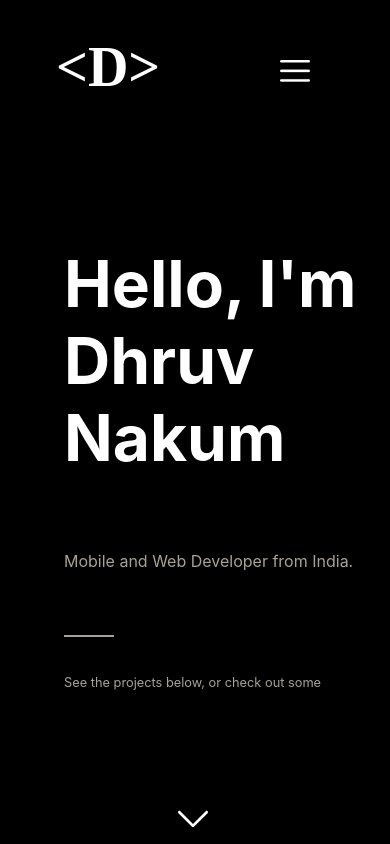
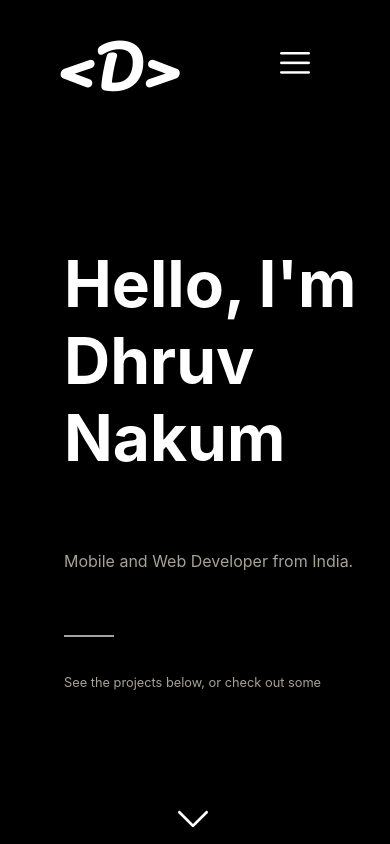
Before and after one commit to red-star25/next-portfolio, a Next.js app: page / in a window 390 px wide. Shown: the top 844 px of the page. Built offline with nearby package versions, Linux system fonts and the light colour scheme.

Commit message:
font fix

```diff
--- a/pages/_app.js
+++ b/pages/_app.js
@@ -1,7 +1,7 @@
-import '../styles/globals.css'
+import "../styles/globals.css";
 
 function MyApp({ Component, pageProps }) {
-  return <Component {...pageProps} />
+  return <Component {...pageProps} />;
 }
 
-export default MyApp
+export default MyApp;
--- a/styles/Header.module.css
+++ b/styles/Header.module.css
@@ -1,3 +1,5 @@
+@import url("https://fonts.googleapis.com/css2?family=Pacifico&display=swap");
+
 .header {
   display: flex;
   justify-content: space-between;
@@ -59,7 +61,7 @@ h1.header__logo {
   .header__mobile__links {
     display: flex;
     justify-content: center;
-    margin-top: 1em;
+    align-items: center;
     width: 100%;
     flex-direction: column;
     clip-path: circle(100px at 90% -10%);
@@ -78,9 +80,9 @@ h1.header__logo {
 
   .menuLinks li {
     color: white;
-    font-size: 2rem;
+    font-size: 1rem;
     text-align: center;
-    margin: 2em 0px;
+    margin: 4.5em 0px;
     transition: 0.3s;
   }
 
@@ -118,10 +120,11 @@ h1.header__logo {
     width: fit-content;
     text-decoration: none;
     color: white;
-    padding: 0.5em 2.5em;
+    padding: 0.2em 2em;
     margin: 0 0.5em;
     transition: 0.5s;
     background-color: black;
     border-radius: 10px;
+    font-size: 2rem;
   }
 }
--- a/styles/globals.css
+++ b/styles/globals.css
@@ -1,11 +1,13 @@
+@import url("https://fonts.googleapis.com/css2?family=Ubuntu&display=swap");
+
 html,
 body {
   scroll-behavior: smooth;
 
   padding: 0;
   margin: 0;
-  font-family: -apple-system, BlinkMacSystemFont, Segoe UI, Roboto, Oxygen,
-    Ubuntu, Cantarell, Fira Sans, Droid Sans, Helvetica Neue, sans-serif;
+  font-family: -apple-system, BlinkMacSystemFont, "Ubuntu", Segoe UI, Roboto,
+    Oxygen, Ubuntu, Cantarell, Fira Sans, Droid Sans, Helvetica Neue, sans-serif;
 }
 
 a {
```
